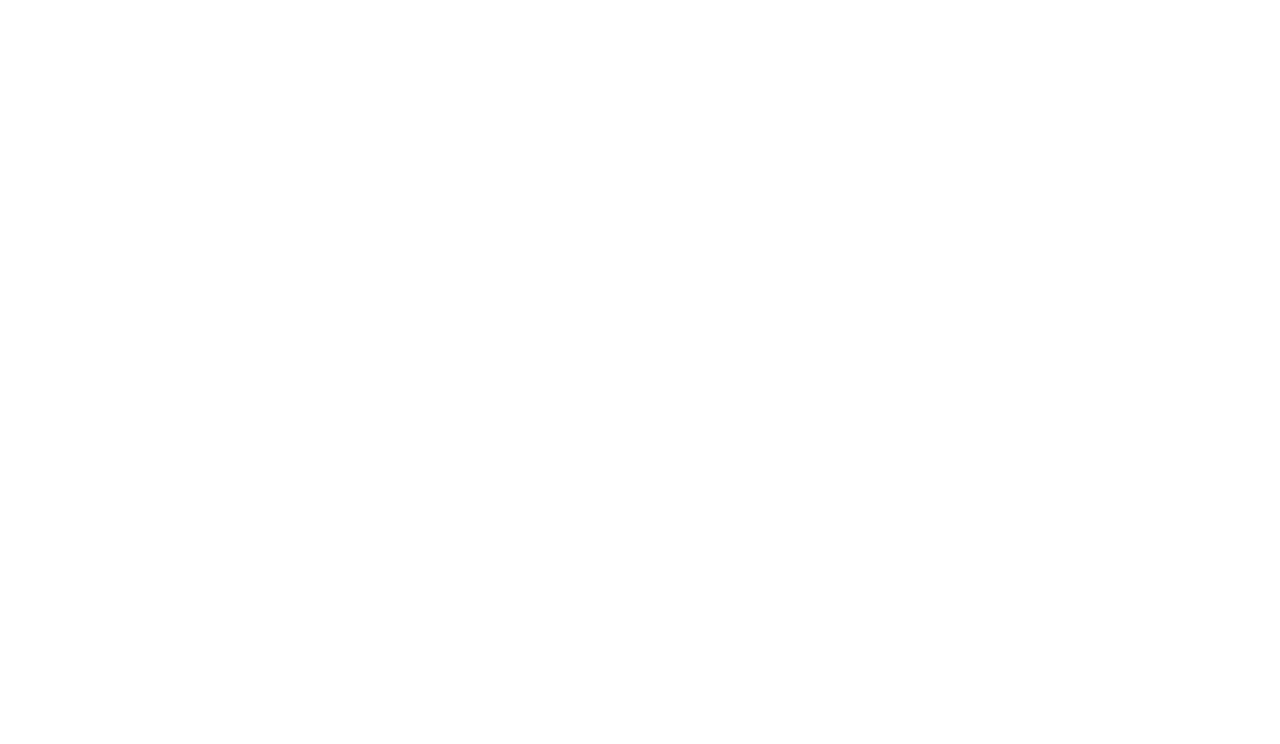
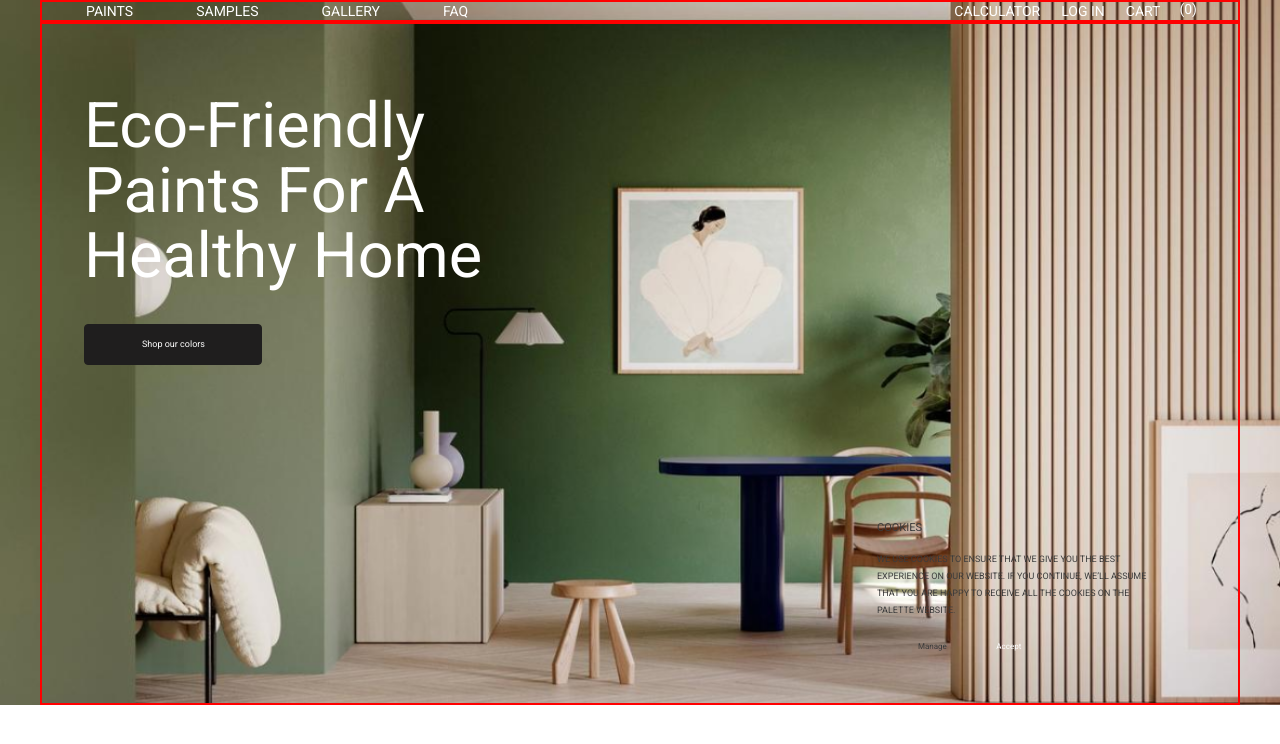
Before and after one commit to ygyuyuiu/healthy, a plain HTML site: page index.html in a window 1280 px wide. Drawn offline with Linux system fonts and the light colour scheme.

Commit message:
createt section promo

```diff
--- a/index.html
+++ b/index.html
@@ -12,5 +12,70 @@
     />
     <link rel="stylesheet" href="style.css" />
   </head>
-  <body></body>
+  <body>
+    <header class="header">
+      <section class="header__inner">
+        <div class="container header__container">
+          <nav class="header-nav">
+            <ul class="header__list">
+              <li class="header__list-item">
+                <a href="#" class="header__link">Paints</a>
+              </li>
+              <li class="header__list-item">
+                <a href="#" class="header__link">Samples</a>
+              </li>
+              <li class="header__list-item">
+                <a href="#" class="header__link">Gallery</a>
+              </li>
+              <li class="header__list-item">
+                <a href="#" class="header__link">FAQ</a>
+              </li>
+            </ul>
+          </nav>
+        <ul class="header__possibilities">
+          <li class="header__possibilities-item">
+            <a href="#" class="header__link">Calculator</a>
+          </li>
+          <li class="header__possibilities-item">
+            <a href="#" class="header__link">Log in</a>
+          </li>
+          <li class="header__possibilities-item">
+            <a href="#" class="header__link">Cart</a>
+          </li>
+          <span class="header__span">(0)</span>
+        </ul>
+      </section>
+
+        <section class="promo">
+          <div class="container promo__container">
+            <div class="promo__title">
+              <h1 class="promo__heading">
+                Eco-Friendly Paints For A Healthy Home
+              </h1>
+              <a href="#" class="promo__link-shop">Shop our colors</a>
+            </div>
+            <div class="promo__cookies">
+              <span class="promo__cookies-title">Cookies</span>
+              <p class="promo__cookies-text">
+                We use cookies to ensure that we give you the best experience on
+                our website. If you continue, we’ll assume that you are happy to
+                receive all the cookies on the Palette website.
+              </p>
+              <form action="#" class="promo__cookies-form">
+                <button class="promo__cookies-button" type="button">
+                  Manage
+                </button>
+                <button
+                  class="promo__cookies-button promo__cookies-button_color"
+                  type="button"
+                >
+                  Accept
+                </button>
+              </form>
+            </div>
+          </div>
+        </section>
+      </div>
+    </header>
+  </body>
 </html>
--- a/style.css
+++ b/style.css
@@ -88,3 +88,112 @@ body {
   margin: 0 auto;
   border: 2px solid red;
 }
+
+.header {
+  display: flex;
+  flex-direction: column;
+  background-image: url(img/promo.png);
+  background-repeat: no-repeat;
+  background-size: cover;
+  background-position: center;
+}
+
+.header__container {
+  display: flex;
+  flex-direction: row;
+  justify-content: space-between;
+  align-items: center;
+  /* border: 1px solid blue; */
+}
+
+.header__list {
+  display: flex;
+  flex-direction: row;
+  column-gap: 17px;
+  flex-wrap: wrap;
+}
+
+.header__list-item :nth-child(1) {
+  margin-left: 42px;
+}
+.header__link {
+  color: var(--color-white);
+  display: inline-block;
+  text-transform: uppercase;
+  padding: 2px;
+  cursor: pointer;
+}
+.header__possibilities {
+  display: flex;
+  flex-direction: row;
+  column-gap: 17px;
+  flex-wrap: wrap;
+}
+
+.header__span {
+  display: inline-block;
+  color: var(--color-white);
+  cursor: pointer;
+}
+.header__span:nth-child(4) {
+  margin-right: 41px;
+}
+
+.promo__container {
+  position: relative;
+  min-height: 683px;
+}
+.promo__title {
+  max-width: 450px;
+  margin-top: 69px;
+  margin-left: 42px;
+  /* border: 1px solid black; */
+}
+.promo__heading {
+  font-size: 63px;
+  line-height: 65px;
+  color: var(--color-white);
+}
+.promo__link-shop {
+  padding: 15px 56px 15px 57px;
+  border: 1px solid var(--color-black);
+  background-color: var(--color-black);
+  border-radius: 4px;
+  color: var(--color-white);
+  display: inline-block;
+  font-size: 9px;
+  margin-top: 36px;
+}
+.promo__cookies {
+  max-width: 286px;
+  text-transform: uppercase;
+  color: var(--color-dark);
+  position: absolute;
+  right: 75px;
+  bottom: 47px;
+}
+.promo__cookies-title {
+  font-size: 11px;
+  display: inline-block;
+  margin-bottom: 18px;
+}
+.promo__cookies-text {
+  line-height: 17px;
+  font-size: 9px;
+}
+.promo__cookies-form {
+  margin-top: 18px;
+  /* border: 1px solid black; */
+}
+.promo__cookies-button {
+  font-size: 8px;
+  color: var(--color-dark);
+  padding: 5px;
+  background-color: transparent;
+  display: inline-block;
+  margin-left: 36px;
+}
+
+.promo__cookies-button_color {
+  color: var(--color-white);
+}
```
